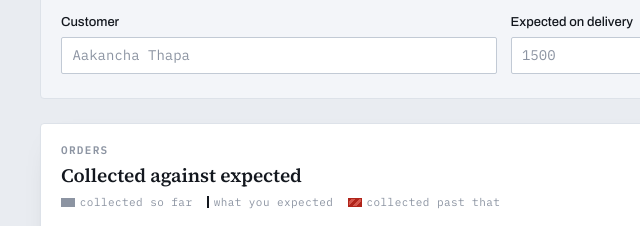
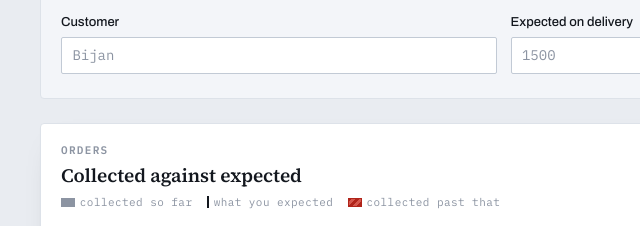
Before and after one commit to Bijankc/cod-reconciliation-engine, a website: page frontend/public/index.html in a window 1280 px wide. Shown: the part 321-547 px from the top of the page, 0-640 px from the left. Drawn offline with Linux system fonts and the light colour scheme; no server answers.

Commit message:
Customer placeholder: Bijan

```diff
--- a/frontend/public/index.html
+++ b/frontend/public/index.html
@@ -64,7 +64,7 @@
                     name="customer_name"
                     type="text"
                     autocomplete="off"
-                    placeholder="Aakancha Thapa"
+                    placeholder="Bijan"
                     required
                   />
                   <p class="field__error" data-error-for="customer_name"></p>
```
